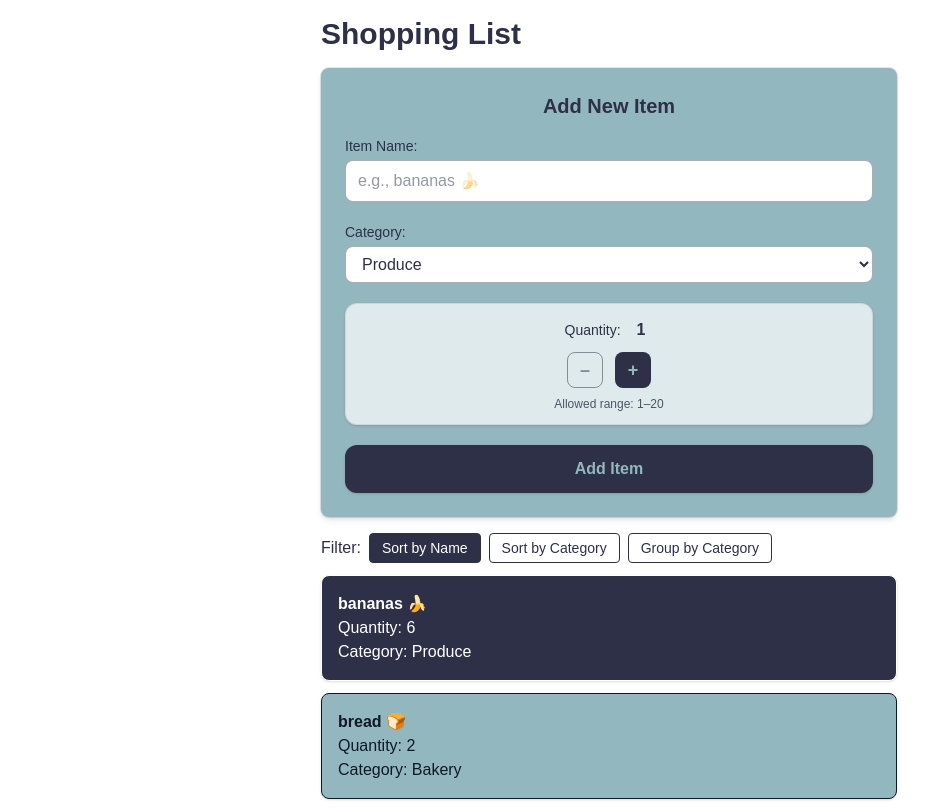
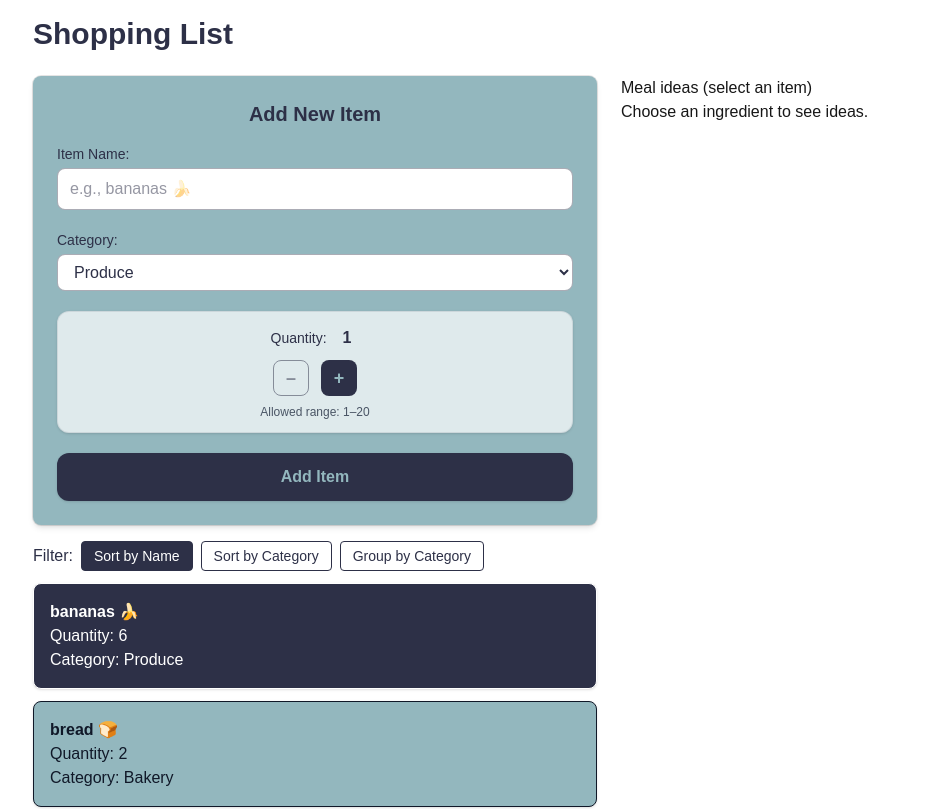
Before and after one commit to isayabs/cprg306-assignments, a Next.js app: page /week-8 in a window 1280 px wide. Shown: the top 809 px of the page, without its empty margins (31-960 px from the left). Built offline with nearby package versions, Linux system fonts and the light colour scheme.

Commit message:
Modify page.js

```diff
--- a/app/week-8/page.js
+++ b/app/week-8/page.js
@@ -4,22 +4,52 @@ import { useState } from "react";
 import ItemList from "./item-list";
 import NewItem from "./new-item";
 import itemsData from "./items.json";
+import MealIdeas from "./meal-ideas";
 
 export default function Page() {
   const [items, setItems] = useState(itemsData);
+  const [selectedItemName, setSelectedItemName] = useState("");
 
   const handleAddItem = (item) => {
     setItems((prev) => [...prev, item]);
   };
 
+  const handleItemSelect = (item) => {
+    if (!item || !item.name)
+    {
+      return;
+    }
+
+    let name = item.name
+
+    name = name.split(",")[0];
+
+    name = name.replace(
+      /([\u2700-\u27BF]|[\uE000-\uF8FF]|\uD83C[\uDC00-\uDFFF]|\uD83D[\uDC00-\uDFFF]|\u24C2|\uD83E[\uDD00-\uDDFF])/g,
+      ""
+    );
+
+    const cleanedName = name.toLowerCase().trim();
+    setSelectedItemName(cleanedName);
+  };
+
   return (
     <main className="min-h-screen p-4">
-      <div className="mx-auto w-full max-w-xl">
-        <h1 className="mb-4 text-3xl font-bold text-left text-[#2D3047] dark:text-[#93B7BE]">
+      <div className="mx-auto w-full max-w-6xl">
+        <h1 className="mb-6 text-3xl font-bold text-left text-[#2D3047] dark:text-[#93B7BE]">
           Shopping List
         </h1>
-        <NewItem onAddItem = {handleAddItem}/>
-        <ItemList items = {items}/>
+
+        <div className="flex flex-col md:flex-row gap-6">
+          <div className="flex-1">
+            <NewItem onAddItem={handleAddItem} />
+            <ItemList items={items} onItemSelect={handleItemSelect} />
+          </div>
+
+          <div className="flex-1">
+            <MealIdeas ingredient={selectedItemName} />
+          </div>
+        </div>
       </div>
     </main>
   );
```
